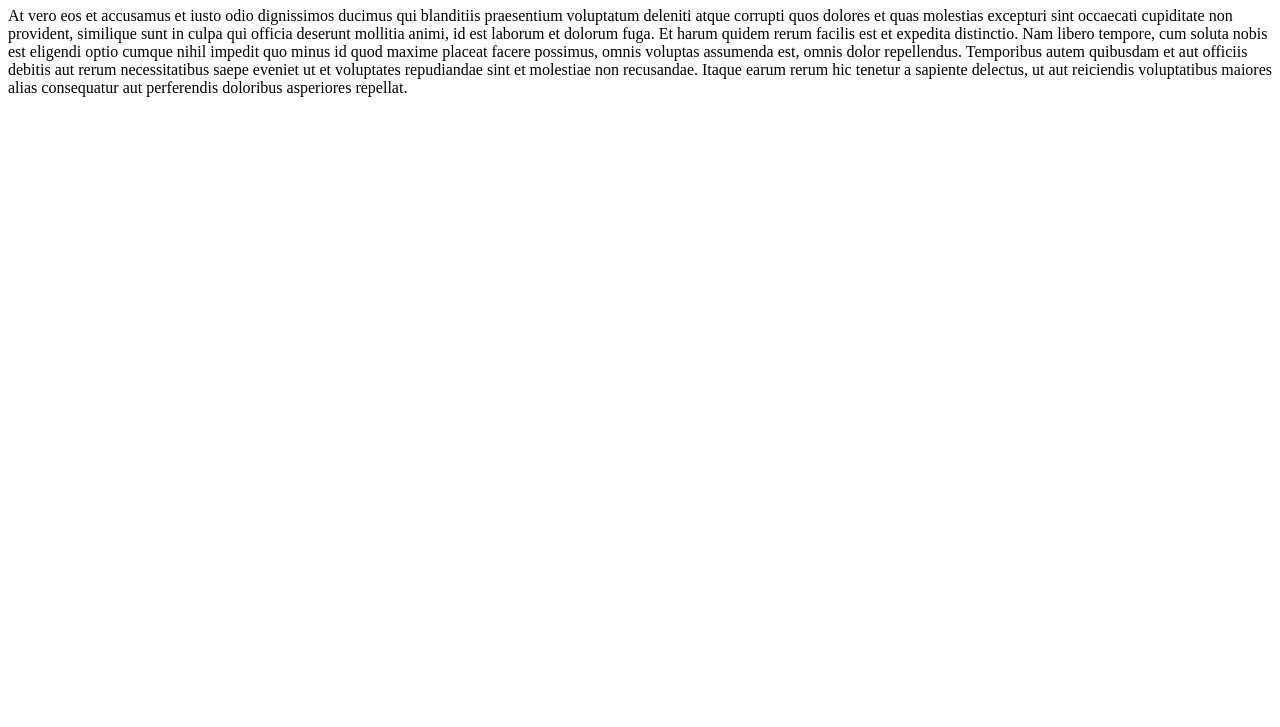
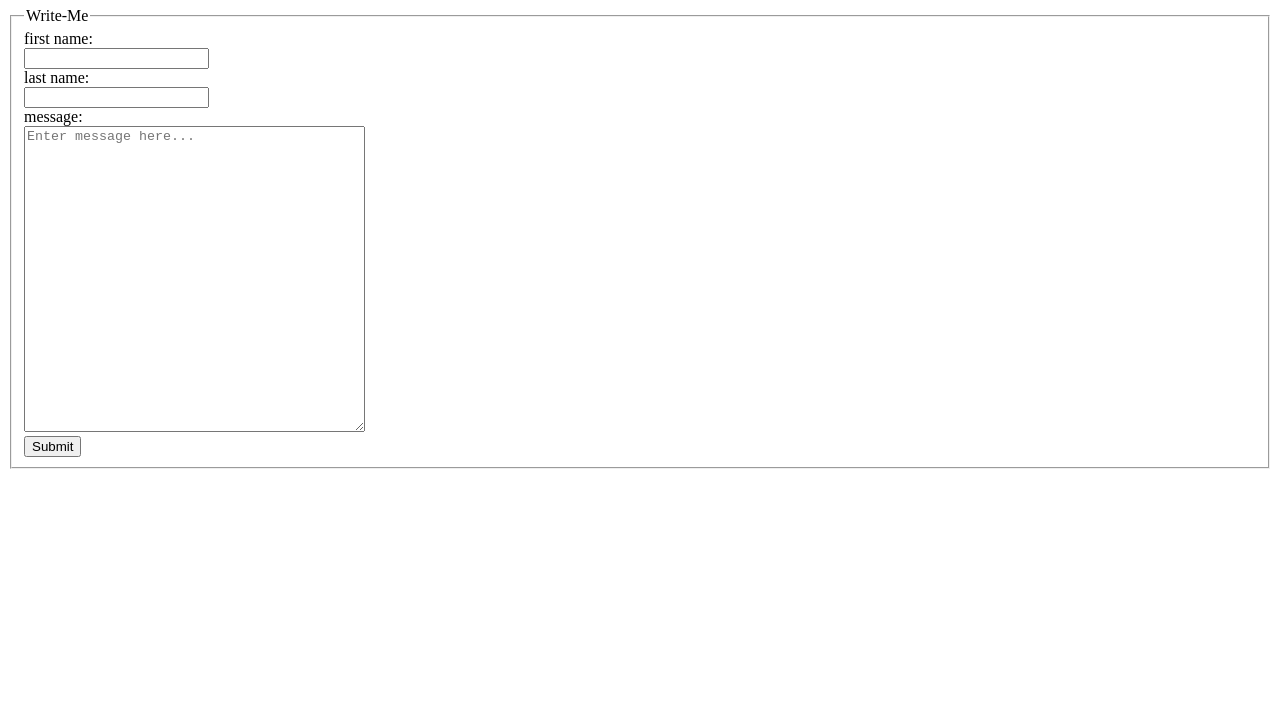
Before and after one commit to xorht/write-me, a plain HTML site: page index.html in a window 1280 px wide. Shown: the part 73-800 px from the top of the page. Drawn offline with Linux system fonts and the light colour scheme.

Commit message:
add form fields (#1)

```diff
--- a/index.html
+++ b/index.html
@@ -7,20 +7,25 @@
     <title>Write-Me</title>
   </head>
   <body>
-    <h1>Hello, world.</h1>
-    <p>
-      At vero eos et accusamus et iusto odio dignissimos ducimus qui blanditiis
-      praesentium voluptatum deleniti atque corrupti quos dolores et quas
-      molestias excepturi sint occaecati cupiditate non provident, similique
-      sunt in culpa qui officia deserunt mollitia animi, id est laborum et
-      dolorum fuga. Et harum quidem rerum facilis est et expedita distinctio.
-      Nam libero tempore, cum soluta nobis est eligendi optio cumque nihil
-      impedit quo minus id quod maxime placeat facere possimus, omnis voluptas
-      assumenda est, omnis dolor repellendus. Temporibus autem quibusdam et aut
-      officiis debitis aut rerum necessitatibus saepe eveniet ut et voluptates
-      repudiandae sint et molestiae non recusandae. Itaque earum rerum hic
-      tenetur a sapiente delectus, ut aut reiciendis voluptatibus maiores alias
-      consequatur aut perferendis doloribus asperiores repellat.
-    </p>
+    <h1>Write-Me</h1>
+    <form>
+      <fieldset>
+        <legend>Write-Me</legend>
+        <label for="first-name">first name:</label><br />
+        <input type="text" id="first-name-input" name="first-name" /><br />
+        <label for="last-name">last name:</label><br />
+        <input type="text" id="last-name-input" name="last-name" /><br />
+        <label for="message" id="message-label">message:</label><br />
+        <textarea
+          name="message"
+          id="message"
+          cols="40"
+          rows="20"
+          placeholder="Enter message here..."
+        ></textarea
+        ><br />
+        <input type="submit" />
+      </fieldset>
+    </form>
   </body>
 </html>
```
